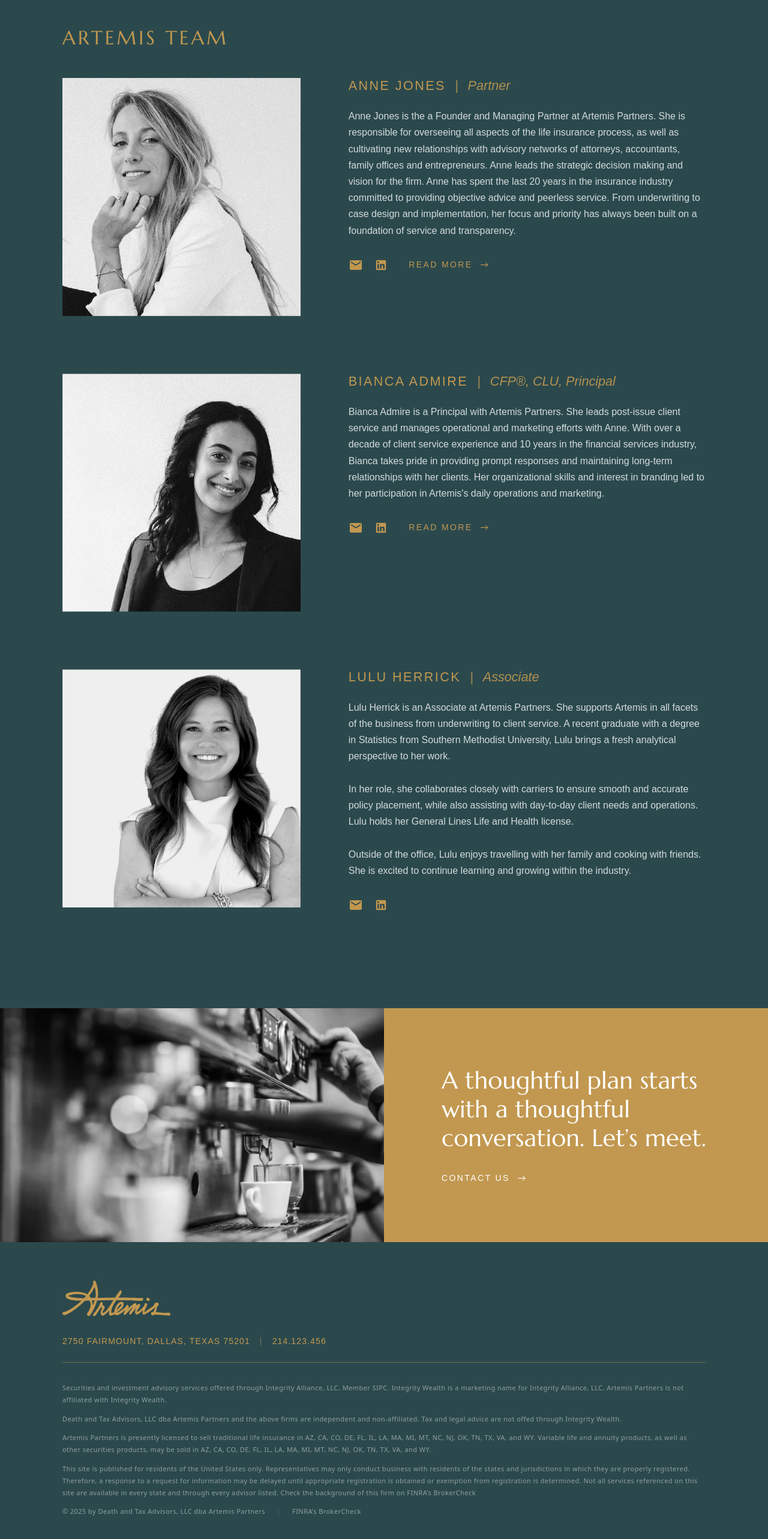
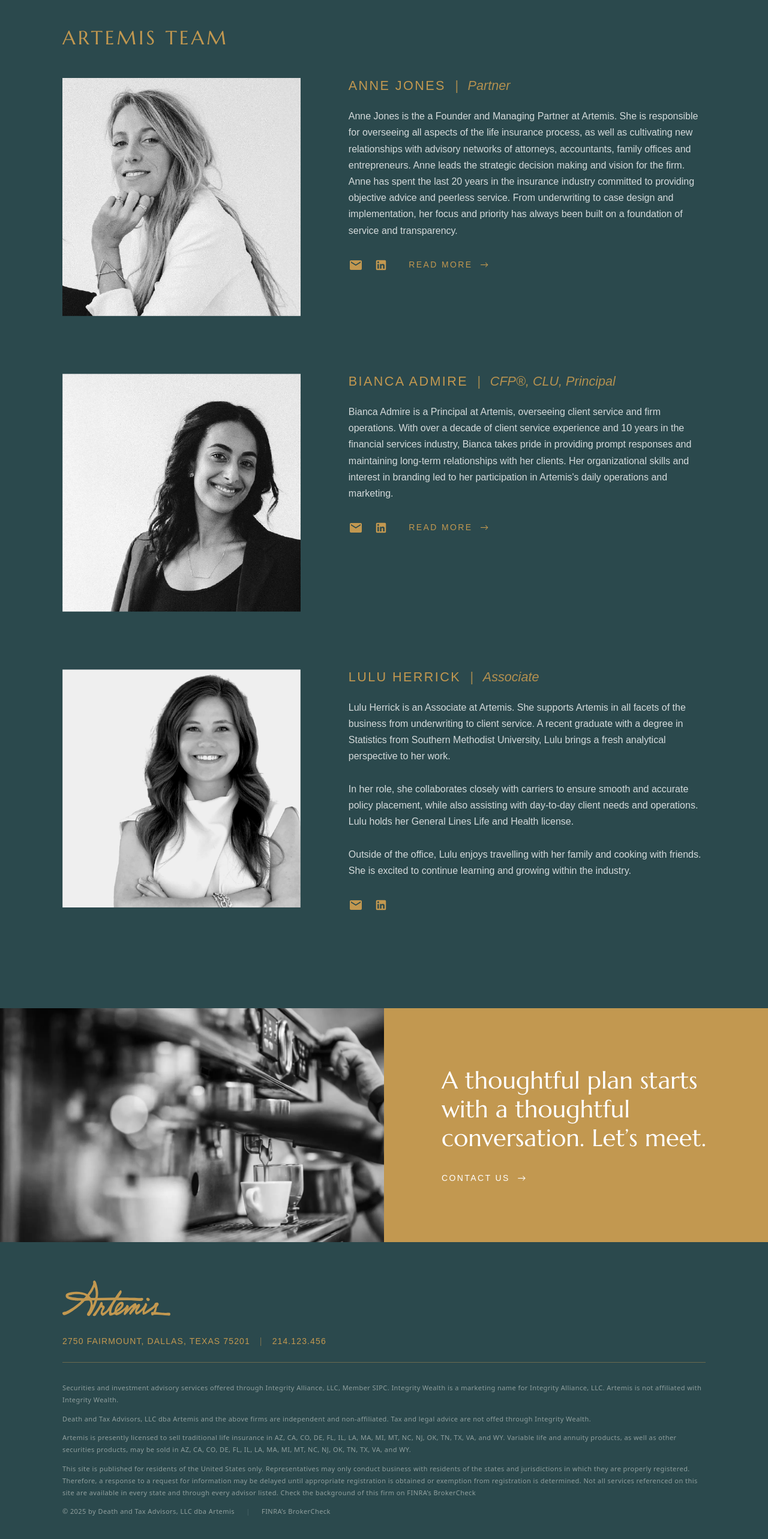
Before and after one commit to untitled1-jpeg/artemis, a Next.js app: page /team in a window 1280 px wide. Shown: the part 1328-3894 px from the top of the page at 60% size. Built offline with nearby package versions, Linux system fonts and the light colour scheme; a web font is replaced by a local one.

Commit message:
Refine offerings content, remove 'Partners' branding site-wide, and update Bianca's bio

```diff
--- a/app/team/page.js
+++ b/app/team/page.js
@@ -162,8 +162,8 @@ export default function Team() {
                         name="Anne Jones"
                         title="Partner"
                         image="/images/team/img_anne-temp.webp"
-                        bio={`Anne Jones is the a Founder and Managing Partner at Artemis Partners. She is responsible for overseeing all aspects of the life insurance process, as well as cultivating new relationships with advisory networks of attorneys, accountants, family offices and entrepreneurs. Anne leads the strategic decision making and vision for the firm.\n\nAnne has spent the last 20 years in the insurance industry committed to providing objective advice and peerless service. From underwriting to case design and implementation, her focus and priority has always been built on a foundation of service and transparency.\n\nAnne believes in industry involvement, as well as continuing education in the insurance space. She is a member of Finseca, NAIFA, Dallas Estate Planning Council, Texas Wall Street Women, National Association of Professional Women, and the Financial Planners Association. Anne is a member of the Subscribers Advisory Committee for Vault Insurance, as well as a member of the Communities Foundation of Texas Advisory Council. She is FINRA licensed with her Series 7, 24, 63, and 66, in addition to her General Lines Life and Health license.\n\nAnne is a graduate of the University of Georgia, but after studying and working abroad she found herself returning to Dallas to plant roots and find a career. She has twin 13 year old boys and two labs. They enjoy golfing together and the beach.`}
-                        summary="Anne Jones is the a Founder and Managing Partner at Artemis Partners. She is responsible for overseeing all aspects of the life insurance process, as well as cultivating new relationships with advisory networks of attorneys, accountants, family offices and entrepreneurs. Anne leads the strategic decision making and vision for the firm. Anne has spent the last 20 years in the insurance industry committed to providing objective advice and peerless service. From underwriting to case design and implementation, her focus and priority has always been built on a foundation of service and transparency."
+                        bio={`Anne Jones is the a Founder and Managing Partner at Artemis. She is responsible for overseeing all aspects of the life insurance process, as well as cultivating new relationships with advisory networks of attorneys, accountants, family offices and entrepreneurs. Anne leads the strategic decision making and vision for the firm.\n\nAnne has spent the last 20 years in the insurance industry committed to providing objective advice and peerless service. From underwriting to case design and implementation, her focus and priority has always been built on a foundation of service and transparency.\n\nAnne believes in industry involvement, as well as continuing education in the insurance space. She is a member of Finseca, NAIFA, Dallas Estate Planning Council, Texas Wall Street Women, National Association of Professional Women, and the Financial Planners Association. Anne is a member of the Subscribers Advisory Committee for Vault Insurance, as well as a member of the Communities Foundation of Texas Advisory Council. She is FINRA licensed with her Series 7, 24, 63, and 66, in addition to her General Lines Life and Health license.\n\nAnne is a graduate of the University of Georgia, but after studying and working abroad she found herself returning to Dallas to plant roots and find a career. She has twin 13 year old boys and two labs. They enjoy golfing together and the beach.`}
+                        summary="Anne Jones is the a Founder and Managing Partner at Artemis. She is responsible for overseeing all aspects of the life insurance process, as well as cultivating new relationships with advisory networks of attorneys, accountants, family offices and entrepreneurs. Anne leads the strategic decision making and vision for the firm. Anne has spent the last 20 years in the insurance industry committed to providing objective advice and peerless service. From underwriting to case design and implementation, her focus and priority has always been built on a foundation of service and transparency."
                         email="afj@artemisdallas.com"
                         linkedin="https://www.linkedin.com/in/anne-jones/"
                         onReadMore={handleReadMore}
@@ -173,8 +173,8 @@ export default function Team() {
                         name="Bianca Admire"
                         title="CFP®, CLU, Principal"
                         image="/images/team/bianca-temp.webp"
-                        bio={`Bianca Admire is a Principal with Artemis Partners. She leads post-issue client service and manages operational and marketing efforts with Anne.\n\nWith over a decade of client service experience and 10 years in the financial services industry, Bianca takes pride in providing prompt responses and maintaining long-term relationships with her clients. Her organizational skills and interest in branding led to her participation in Artemis's daily operations and marketing.\n\nShe started her career at UBS Wealth Management and through an Ursuline alumni connection was fortunate to make the leap to an independent life insurance group that later merged with a local RIA. While there she obtained her CFP® and CLU. She is FINRA licensed with her series 7 and 66 and has her General Lines Life and Health license in Texas.\n\nBianca is a graduate of Texas Christian University and a Dallasite from birth. She is part of the Board of Governors for the Dallas Estate Planning Council and on the Professional Advisory Council with the Dallas Foundation. Outside of the office she enjoys spending time with her son Bodie, and miniature schnauzer Mayer.`}
-                        summary="Bianca Admire is a Principal with Artemis Partners. She leads post-issue client service and manages operational and marketing efforts with Anne. With over a decade of client service experience and 10 years in the financial services industry, Bianca takes pride in providing prompt responses and maintaining long-term relationships with her clients. Her organizational skills and interest in branding led to her participation in Artemis's daily operations and marketing."
+                        bio={`Bianca Admire is a Principal at Artemis, overseeing client service and firm operations.\n\nWith over a decade of client service experience and 10 years in the financial services industry, Bianca takes pride in providing prompt responses and maintaining long-term relationships with her clients. Her organizational skills and interest in branding led to her participation in Artemis's daily operations and marketing.\n\nShe started her career at UBS Wealth Management and through an Ursuline alumni connection was fortunate to make the leap to an independent life insurance group that later merged with a local RIA. While there she obtained her CFP® and CLU. She is FINRA licensed with her series 7 and 66 and has her General Lines Life and Health license in Texas.\n\nBianca is a graduate of Texas Christian University and a Dallasite from birth. She is part of the Board of Governors for the Dallas Estate Planning Council and on the Professional Advisory Council with the Dallas Foundation. Outside of the office she enjoys spending time with her son Bodie, and miniature schnauzer Mayer.`}
+                        summary="Bianca Admire is a Principal at Artemis, overseeing client service and firm operations. With over a decade of client service experience and 10 years in the financial services industry, Bianca takes pride in providing prompt responses and maintaining long-term relationships with her clients. Her organizational skills and interest in branding led to her participation in Artemis's daily operations and marketing."
                         email="aba@artemisdallas.com"
                         linkedin="https://www.linkedin.com/in/bianca-admire/"
                         onReadMore={handleReadMore}
@@ -185,8 +185,8 @@ export default function Team() {
                         name="Lulu Herrick"
                         title="Associate"
                         image="/images/team/lulu-temp.webp"
-                        bio={`Lulu Herrick is an Associate at Artemis Partners. She supports Artemis in all facets of the business from underwriting to client service. A recent graduate with a degree in Statistics from Southern Methodist University, Lulu brings a fresh analytical perspective to her work.\n\nIn her role, she collaborates closely with carriers to ensure smooth and accurate policy placement, while also assisting with day-to-day client needs and operations. Lulu holds her General Lines Life and Health license.\n\nOutside of the office, Lulu enjoys travelling with her family and cooking with friends. She is excited to continue learning and growing within the industry.`}
-                        summary={`Lulu Herrick is an Associate at Artemis Partners. She supports Artemis in all facets of the business from underwriting to client service. A recent graduate with a degree in Statistics from Southern Methodist University, Lulu brings a fresh analytical perspective to her work.\n\nIn her role, she collaborates closely with carriers to ensure smooth and accurate policy placement, while also assisting with day-to-day client needs and operations. Lulu holds her General Lines Life and Health license.\n\nOutside of the office, Lulu enjoys travelling with her family and cooking with friends. She is excited to continue learning and growing within the industry.`}
+                        bio={`Lulu Herrick is an Associate at Artemis. She supports Artemis in all facets of the business from underwriting to client service. A recent graduate with a degree in Statistics from Southern Methodist University, Lulu brings a fresh analytical perspective to her work.\n\nIn her role, she collaborates closely with carriers to ensure smooth and accurate policy placement, while also assisting with day-to-day client needs and operations. Lulu holds her General Lines Life and Health license.\n\nOutside of the office, Lulu enjoys travelling with her family and cooking with friends. She is excited to continue learning and growing within the industry.`}
+                        summary={`Lulu Herrick is an Associate at Artemis. She supports Artemis in all facets of the business from underwriting to client service. A recent graduate with a degree in Statistics from Southern Methodist University, Lulu brings a fresh analytical perspective to her work.\n\nIn her role, she collaborates closely with carriers to ensure smooth and accurate policy placement, while also assisting with day-to-day client needs and operations. Lulu holds her General Lines Life and Health license.\n\nOutside of the office, Lulu enjoys travelling with her family and cooking with friends. She is excited to continue learning and growing within the industry.`}
                         email="alh@artemisdallas.com"
                         linkedin="https://www.linkedin.com/in/lulu-herrick-0a22b1206/"
                         delay={0.4}
--- a/components/Footer.js
+++ b/components/Footer.js
@@ -58,19 +58,19 @@ export default function Footer({ variant = 'full' }) {
                     fontFamily: 'system-ui, -apple-system, sans-serif'
                 }}>
                     <p style={{ marginBottom: '0.75rem' }}>
-                        Securities and investment advisory services offered through Integrity Alliance, LLC, Member SIPC. Integrity Wealth is a marketing name for Integrity Alliance, LLC. Artemis Partners is not affiliated with Integrity Wealth.
+                        Securities and investment advisory services offered through Integrity Alliance, LLC, Member SIPC. Integrity Wealth is a marketing name for Integrity Alliance, LLC. Artemis is not affiliated with Integrity Wealth.
                     </p>
                     <p style={{ marginBottom: '0.75rem' }}>
-                        Death and Tax Advisors, LLC dba Artemis Partners and the above firms are independent and non-affiliated. Tax and legal advice are not offed through Integrity Wealth.
+                        Death and Tax Advisors, LLC dba Artemis and the above firms are independent and non-affiliated. Tax and legal advice are not offed through Integrity Wealth.
                     </p>
                     <p style={{ marginBottom: '0.75rem' }}>
-                        Artemis Partners is presently licensed to sell traditional life insurance in AZ, CA, CO, DE, FL, IL, LA, MA, MI, MT, NC, NJ, OK, TN, TX, VA, and WY. Variable life and annuity products, as well as other securities products, may be sold in AZ, CA, CO, DE, FL, IL, LA, MA, MI, MT, NC, NJ, OK, TN, TX, VA, and WY.
+                        Artemis is presently licensed to sell traditional life insurance in AZ, CA, CO, DE, FL, IL, LA, MA, MI, MT, NC, NJ, OK, TN, TX, VA, and WY. Variable life and annuity products, as well as other securities products, may be sold in AZ, CA, CO, DE, FL, IL, LA, MA, MI, MT, NC, NJ, OK, TN, TX, VA, and WY.
                     </p>
                     <p style={{ marginBottom: '0.75rem' }}>
                         This site is published for residents of the United States only. Representatives may only conduct business with residents of the states and jurisdictions in which they are properly registered. Therefore, a response to a request for information may be delayed until appropriate registration is obtained or exemption from registration is determined. Not all services referenced on this site are available in every state and through every advisor listed. Check the background of this firm on FINRA’s BrokerCheck
                     </p>
                     <p>
-                        © 2025 by Death and Tax Advisors, LLC dba Artemis Partners <span style={{ margin: '0 1rem', opacity: 0.3 }}>|</span> <a href="https://brokercheck.finra.org/" target="_blank" rel="noopener noreferrer" style={{ color: 'inherit', textDecoration: 'none' }}>FINRA’s BrokerCheck</a>
+                        © 2025 by Death and Tax Advisors, LLC dba Artemis <span style={{ margin: '0 1rem', opacity: 0.3 }}>|</span> <a href="https://brokercheck.finra.org/" target="_blank" rel="noopener noreferrer" style={{ color: 'inherit', textDecoration: 'none' }}>FINRA’s BrokerCheck</a>
                     </p>
                 </div>
             </div>
--- a/components/Offerings.js
+++ b/components/Offerings.js
@@ -10,7 +10,7 @@ export default function Offerings({ data }) {
     const sectionRef = useRef(null);
 
     const content = {
-        title: data?.title || "ARTEMIS OFFERINGS",
+        title: data?.title || "THE ARTEMIS OFFERINGS",
         body: data?.body || "Artemis delivers smart, strategic, customized life insurance built to secure families and transfer wealth, annuities that strengthen long-term financial plans, and coverage that keeps life moving when the unexpected hits. Clear guidance. Confident decisions. Protection that works as hard as you do.",
         ctaLabel: data?.ctaLabel || "SEE OUR OFFERINGS"
     };
```
Also changed, not shown: app/offerings/page.js (+11 -11 lines).
